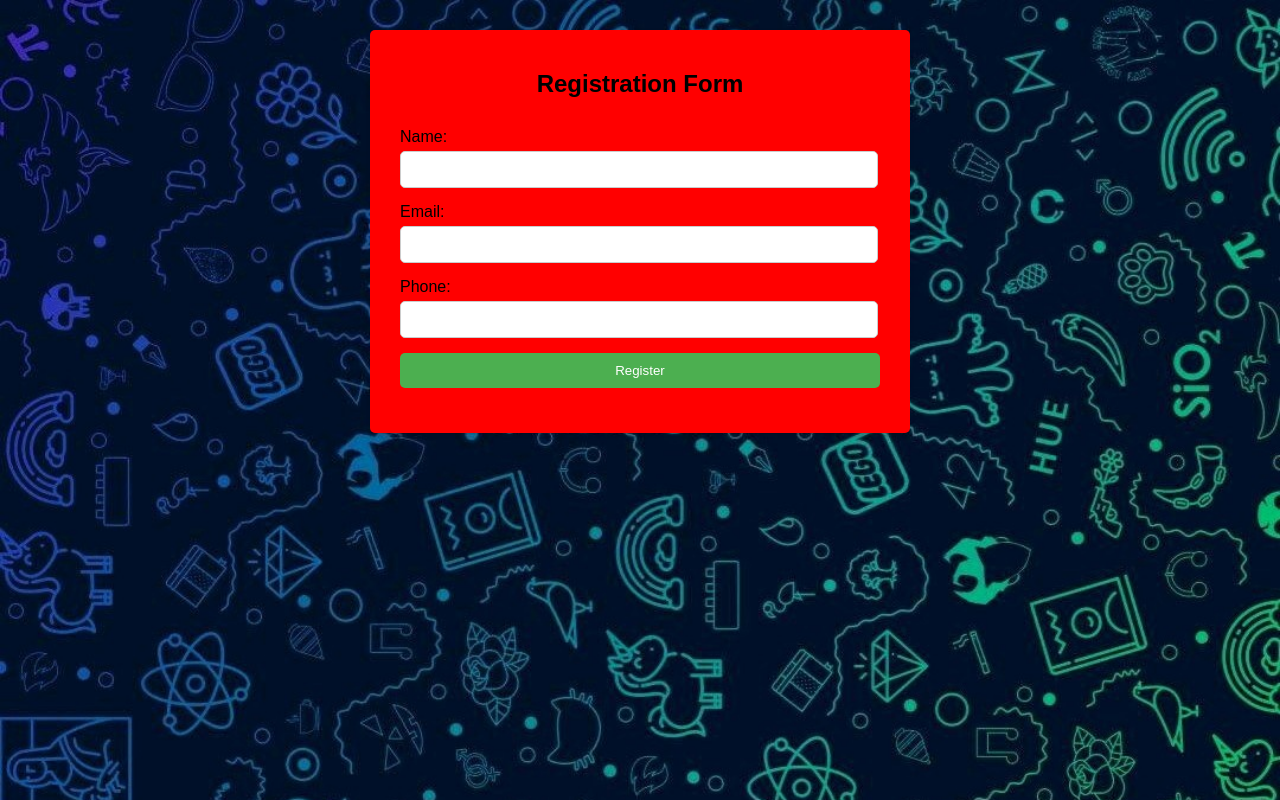
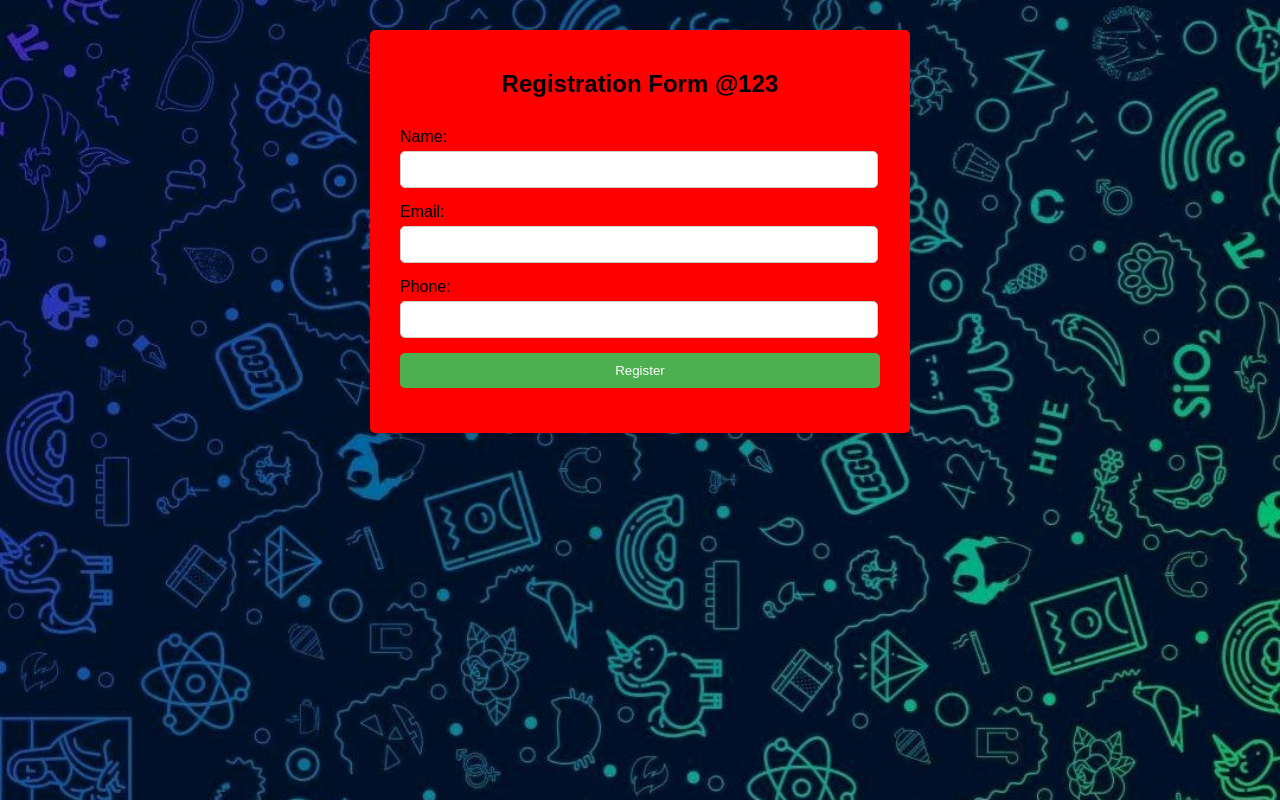
Before and after one commit to kanuri-rutvik/mynewrepo, a plain HTML site: page index.html in a window 1280 px wide. Drawn offline with Linux system fonts and the light colour scheme.

Commit message:
Update index.html

```diff
--- a/index.html
+++ b/index.html
@@ -9,7 +9,7 @@
 </head>
 <body>
     <div class="container">
-        <h2>Registration Form</h2>
+        <h2>Registration Form @123</h2>
         <form action="" method="post">
             <div class="form-group">
                 <label for="name">Name:</label>
```
